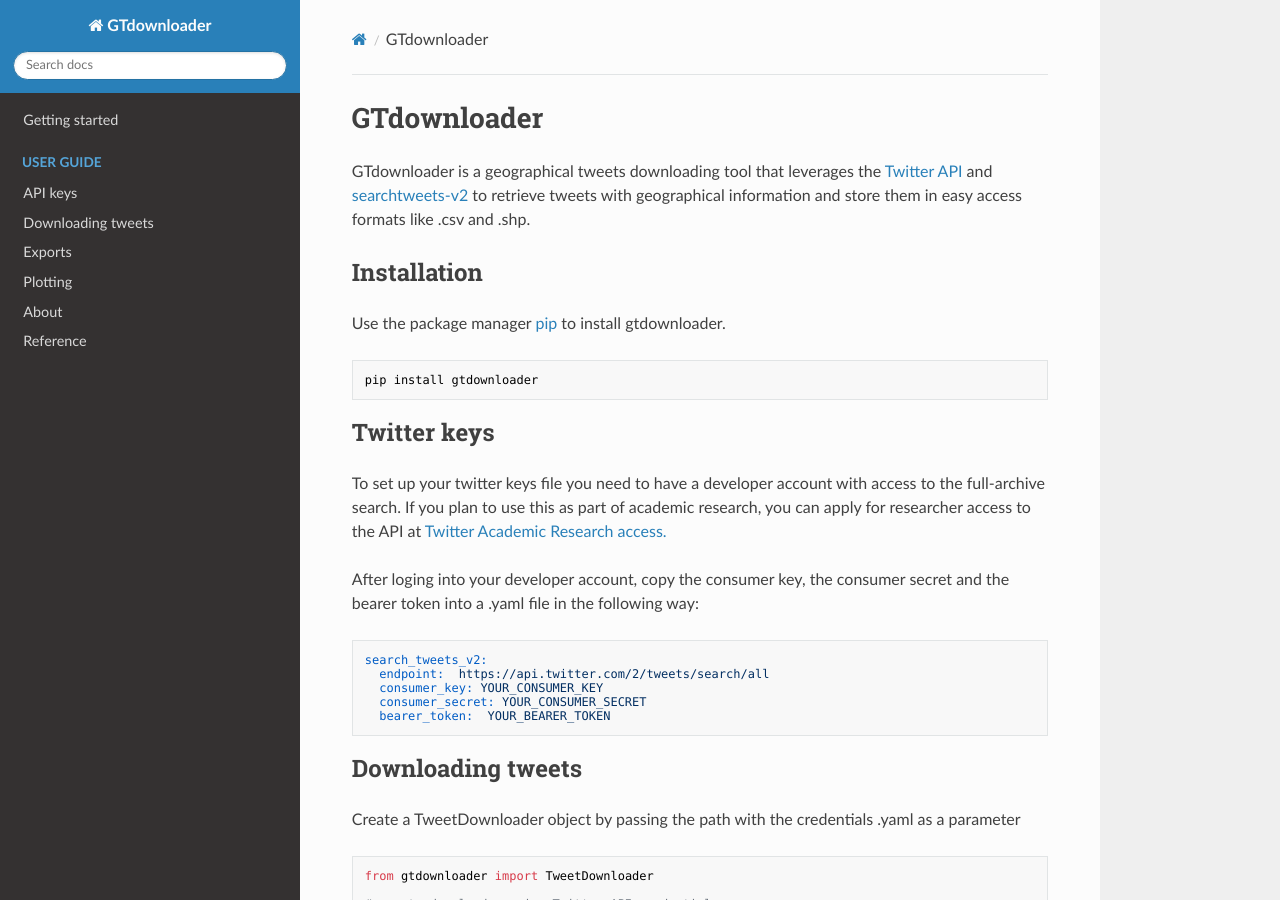
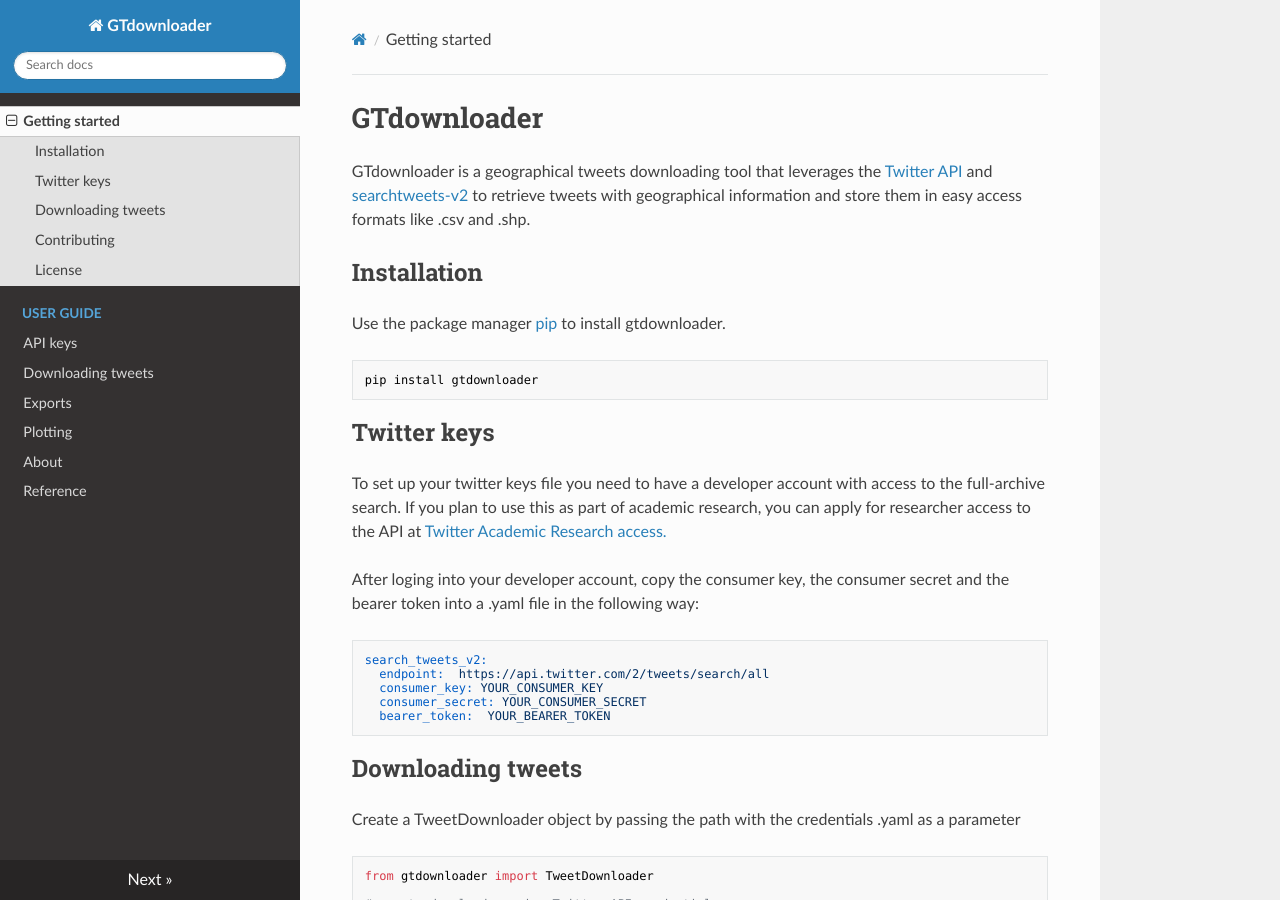
Before and after one commit to jugacostase/gtdownloader, an MkDocs documentation site: the page built from docs/sections/start.md, in a window 1280 px wide and 900 px high. Built offline with MkDocs 1.6.1, drawn with Linux system fonts in a browser that asks for light colours; nearby versions of some CDN libraries; part of the change alters nothing that is shown.

Commit message:
fixed error in directory paths

```diff
--- a/mkdocs.yml
+++ b/mkdocs.yml
@@ -2,7 +2,7 @@ site_name: GTdownloader
 site_url: https://example.com/
 
 nav:
-    - Getting started: start.md
+    - Getting started: sections/start.md
     - User guide:
         - API keys: sections/credentials.md
         - Downloading tweets: sections/download.md
```
